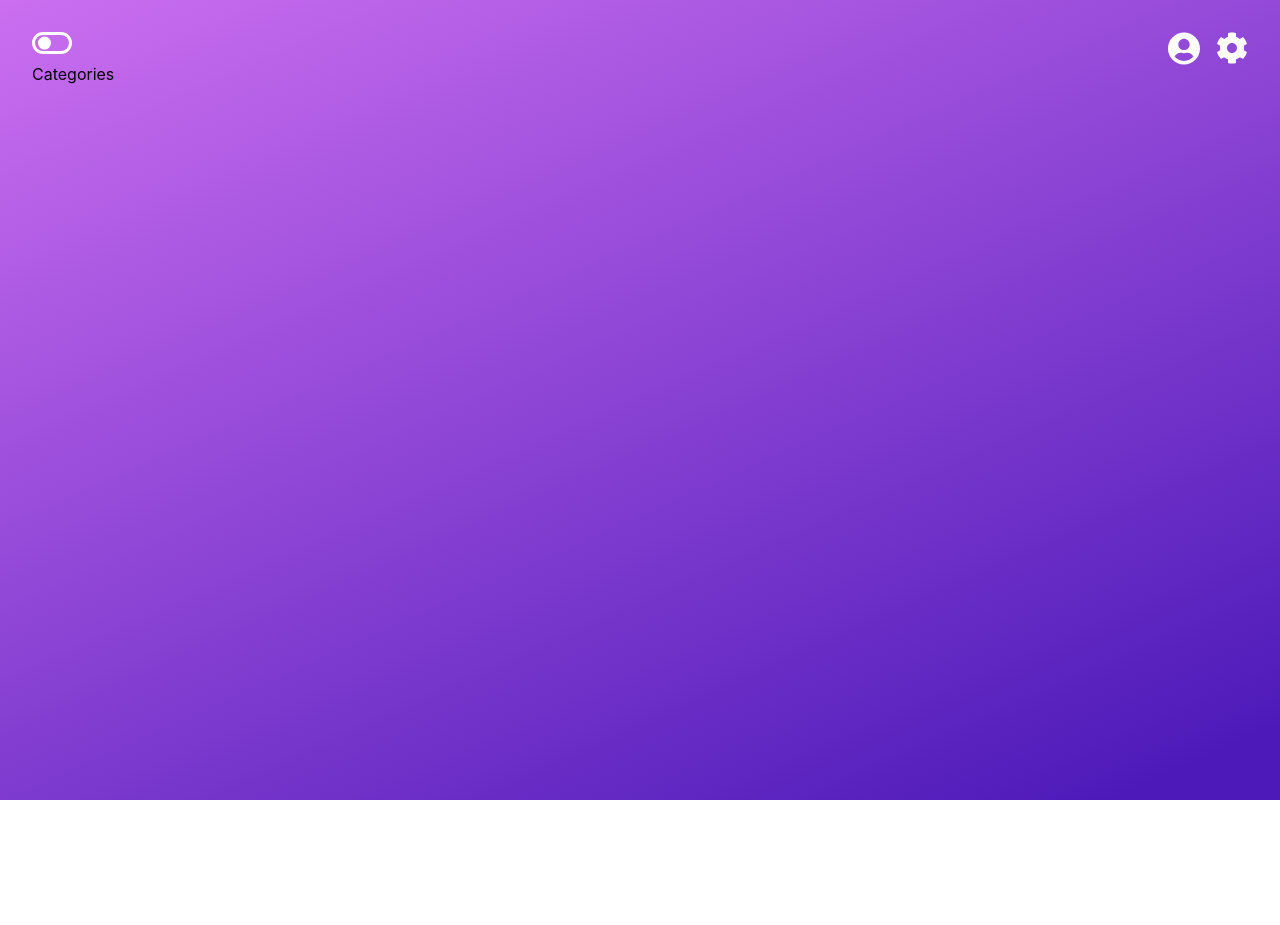
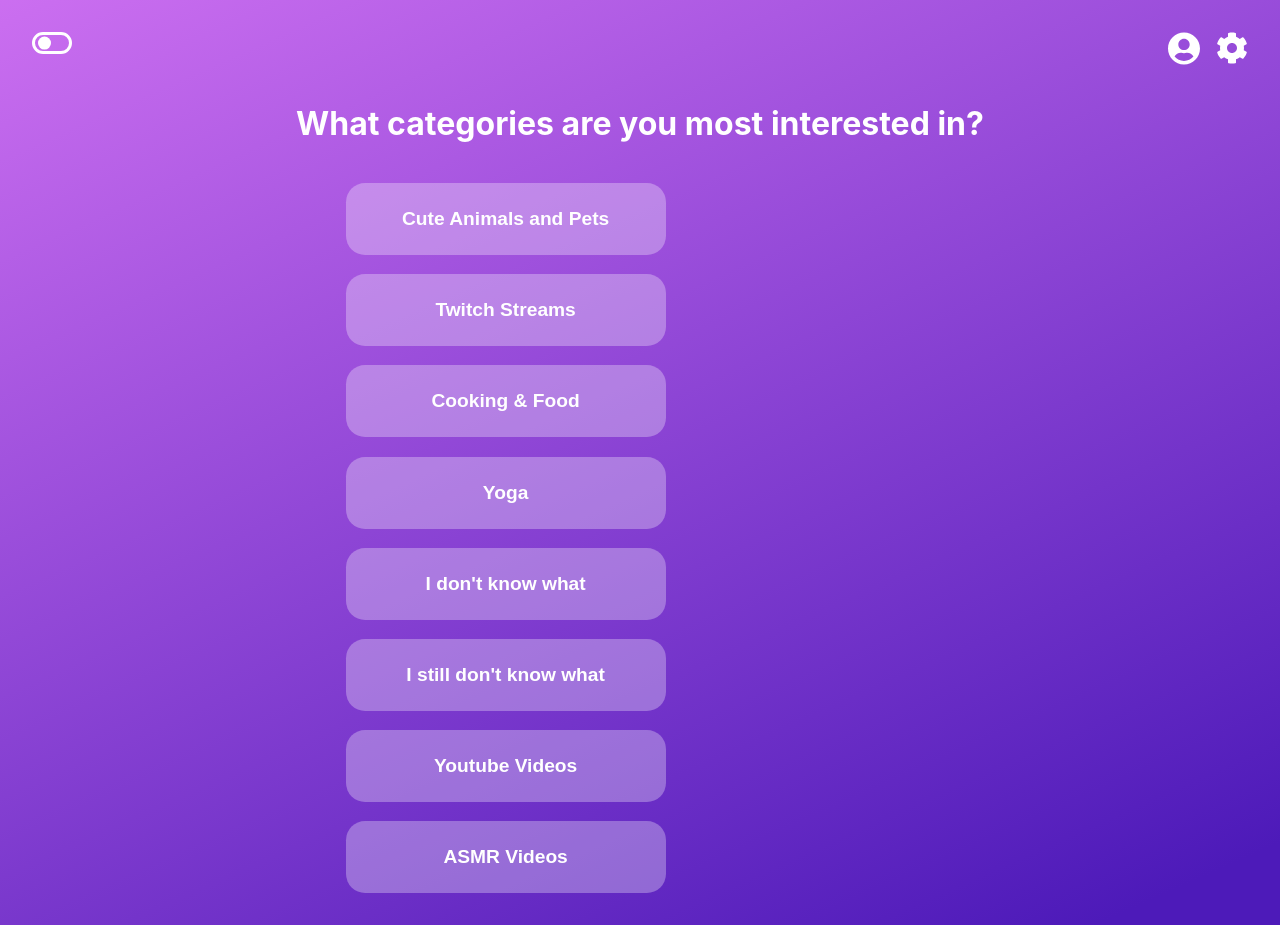
Before and after one commit to decode-2021-google/decode, a React (Create React App) app in the folder frontend/: page /categories in a window 1280 px wide. Before the commit the page ends 800 px from the top, so only its background shows below. Built offline with nearby package versions, Linux system fonts and the light colour scheme.

Commit message:
categories styling complete

```diff
--- a/frontend/src/components/darkmodeSwitch.js
+++ b/frontend/src/components/darkmodeSwitch.js
@@ -26,7 +26,6 @@ const DarkModeSwitch = () => {
   const [isDarkMode, setIsDarkMode] = useState(false);
   const currentLocation = useLocation();
   useEffect(() => {
-    console.log(isDarkMode);
     const bodyEl = document.querySelector("body");
     if (isDarkMode) {
       bodyEl.style.background = "#22303C";
--- a/frontend/src/components/primaryButton.js
+++ b/frontend/src/components/primaryButton.js
@@ -17,7 +17,7 @@ const PrimaryButtonStyles = styled.button`
 `;
 
 const PrimaryButton = (props) => {
-  return <PrimaryButtonStyles>{props.text}</PrimaryButtonStyles>;
+  return <PrimaryButtonStyles>{props.children}</PrimaryButtonStyles>;
 };
 
 export { PrimaryButton };
--- /dev/null
+++ b/frontend/src/components/prompt.js
@@ -0,0 +1,16 @@
+import React from "react";
+import styled from "styled-components";
+
+const PromprStyles = styled.div`
+  text-align: center;
+  color: white;
+  font-size: 2rem;
+  font-weight: 700;
+  padding: 5vh 0;
+`;
+
+const Prompt = (props) => {
+  return <PromprStyles>{props.message}</PromprStyles>;
+};
+
+export { Prompt };
--- a/frontend/src/components/topNav.js
+++ b/frontend/src/components/topNav.js
@@ -1,4 +1,4 @@
-import React, { useState } from "react";
+import React from "react";
 import styled from "styled-components";
 import { DarkModeSwitch } from "./darkmodeSwitch";
 import { ProfileSettings } from "./profileSettings";
--- a/frontend/src/index.css
+++ b/frontend/src/index.css
@@ -29,6 +29,7 @@ a{
 }
 
 button{
+  outline: none;
   border: none;
   background: none;
 }
--- a/frontend/src/pages/categories.js
+++ b/frontend/src/pages/categories.js
@@ -2,14 +2,40 @@ import React from "react";
 import styled from "styled-components";
 import { ToDoListIcon } from "../components/toDoListIcon";
 import { TopNav } from "../components/topNav";
+import { Prompt } from "../components/prompt";
+import { PrimaryButton } from "../components/primaryButton";
 
-const CategoriesStyles = styled.div``;
+const CategoriesStyles = styled.div`
+  .categories {
+    margin: 0 auto -1.2rem auto;
+    width: 46vw;
+    display: flex;
+    flex-wrap: wrap;
+    justify-content: space-between;
+    button {
+      width: 20rem;
+      height: 4.5rem;
+      font-size: 1.2rem;
+      margin-bottom: 1.2rem;
+    }
+  }
+`;
 
 const Categories = () => {
   return (
     <CategoriesStyles>
       <TopNav />
-      Categories
+      <Prompt message="What categories are you most interested in?" />
+      <div className="categories">
+        <PrimaryButton>Cute Animals and Pets</PrimaryButton>
+        <PrimaryButton>Twitch Streams</PrimaryButton>
+        <PrimaryButton>Cooking & Food</PrimaryButton>
+        <PrimaryButton>Yoga</PrimaryButton>
+        <PrimaryButton>I don't know what</PrimaryButton>
+        <PrimaryButton>I still don't know what</PrimaryButton>
+        <PrimaryButton>Youtube Videos</PrimaryButton>
+        <PrimaryButton>ASMR Videos</PrimaryButton>
+      </div>
       <ToDoListIcon />
     </CategoriesStyles>
   );
--- a/frontend/src/pages/welcome.js
+++ b/frontend/src/pages/welcome.js
@@ -25,7 +25,7 @@ const Welcome = () => {
       <TopNav />
       <Timer />
       <div className="button-container">
-        <PrimaryButton text="Start Timer" />
+        <PrimaryButton>Start Timer</PrimaryButton>
       </div>
       <div className="sign-in-container">
         Already have an account? <a href="">Sign in</a>
```
Also changed, not shown: frontend/src/components/toDoListIcon.js (+7 -7 lines), 1 other file (tests, documents, lock files or other folders).
